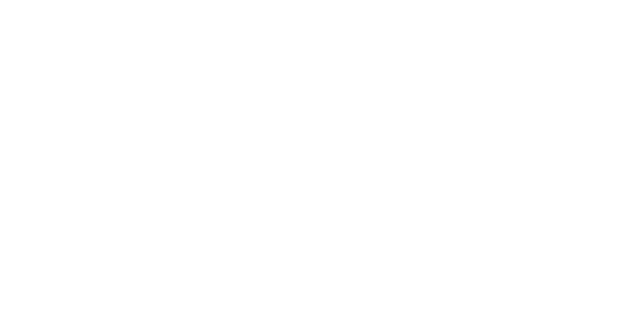
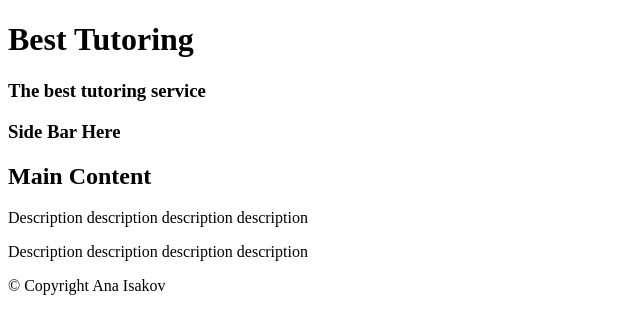
Before and after one commit to AnaCode05/demo-repo, a plain HTML site: page index2.html in a window 1280 px wide. Shown: the whole page, without its empty margins (0-640 px from the left). Drawn offline with Linux system fonts and the light colour scheme.

Commit message:
Added Basic Content
Header, Main, Footer, etc.

```diff
--- a/index2.html
+++ b/index2.html
@@ -3,17 +3,24 @@
 <head>
     <meta charset="UTF-8">
     <meta name="viewport" content="width=device-width, initial-scale=1.0">
-    <title>Document</title>
+    <title>Best Tutoring</title>
 </head>
 <body>
     <header>
+        <h1>Best Tutoring</h1>
+        <h3>The best tutoring service</h3>
+    </header>
+    <aside>
+        <h3>Side Bar Here</h3>
+    </aside>
+    <main>
+       <h2>Main Content</h2>
 
-    </header>
-    <main>
-
+       <p>Description description description description </p>
+       <p>Description description description description </p>
     </main>
     <footer>
-
+        <p>&copy; Copyright Ana Isakov</p>
     </footer>
 </body>
 </html>
```
